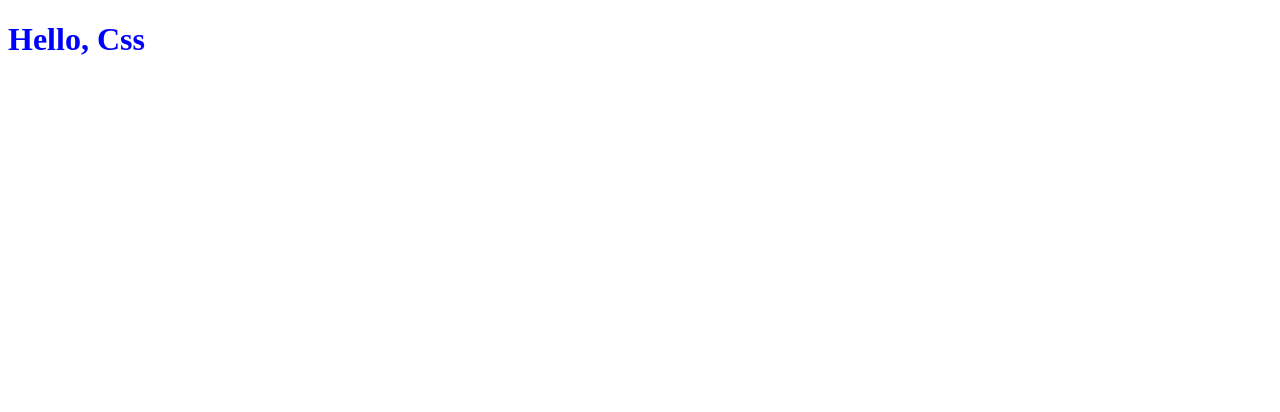
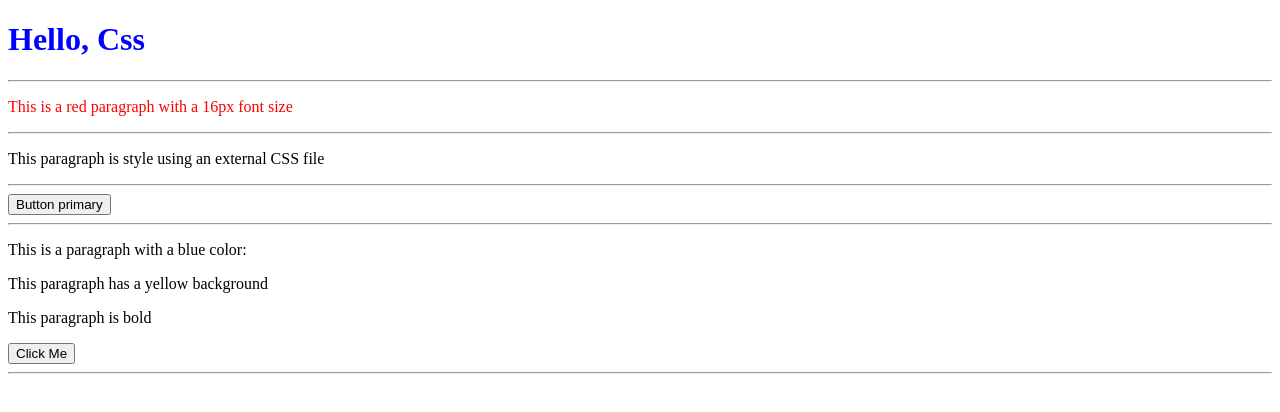
Before and after one commit to alexander5243188/cssBeginners, a plain HTML site: page index.html in a window 1280 px wide. Drawn offline with Linux system fonts and the light colour scheme.

Commit message:
se añadieron diferentes parrafos y dos botones

```diff
--- a/index.html
+++ b/index.html
@@ -7,7 +7,32 @@
     <link rel="stylesheet" href="./style.css">
 </head>
 <body>
-    <h1>Hello, Css</h1>
+    <div class="hello">
+        <h1>Hello, Css</h1>
+    </div>
+    <hr>
 
+    <div class="parrafoRojo">
+        <p style="color: red; font-size: 16px;">This is a red paragraph with a 16px font size</p>
+    </div>
+    <hr>
+
+    <div>
+        <p class="css_externo">This paragraph is style using an external CSS file</p>
+    </div>
+    <hr>
+
+    <div>
+        <button class="primary">Button primary</button>
+    </div>
+    <hr>
+
+    <div class="basic_selectors">
+        <p>This is a paragraph with a blue color:</p>
+        <p class="highlight">This paragraph has a yellow background</p>
+        <p id="special-text">This paragraph is bold</p>
+        <input type="button" value="Click Me">
+    </div>
+    <hr>
 </body>
 </html>
```
